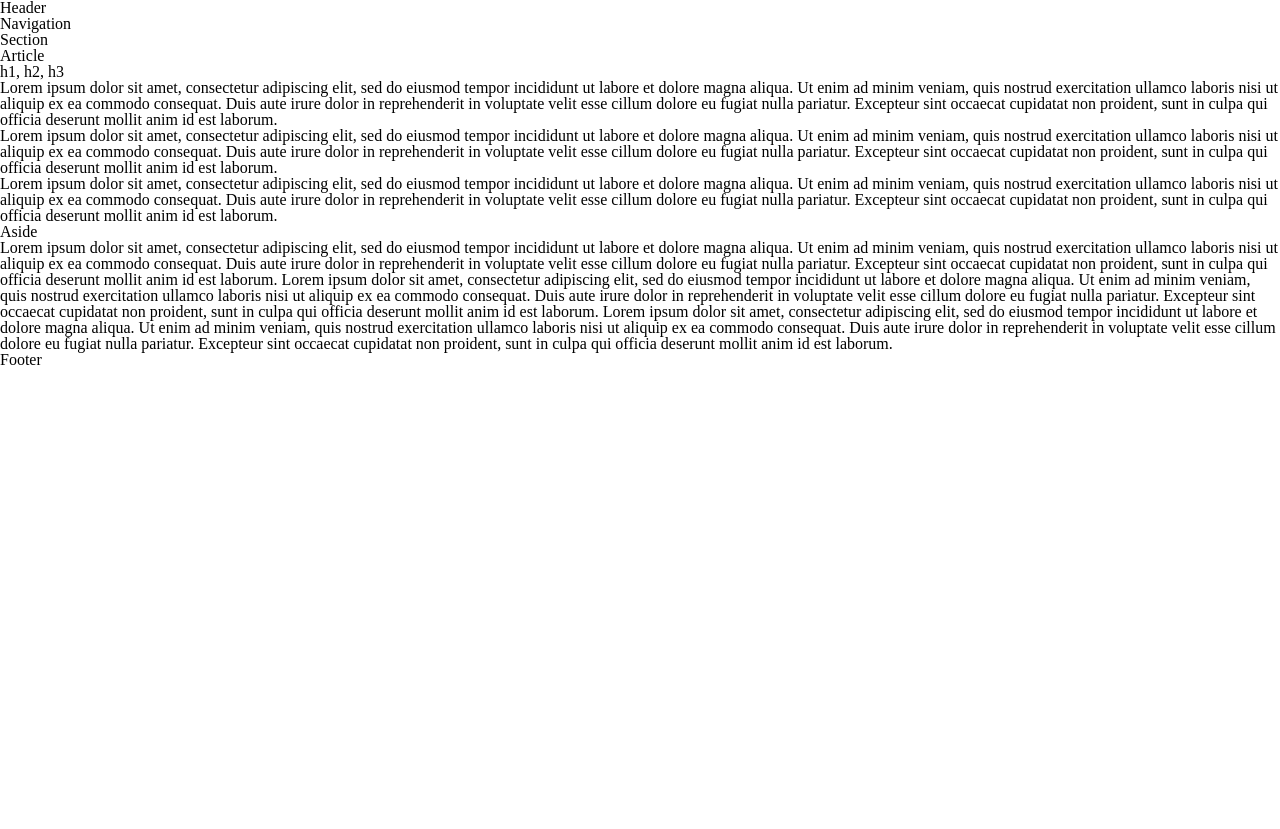
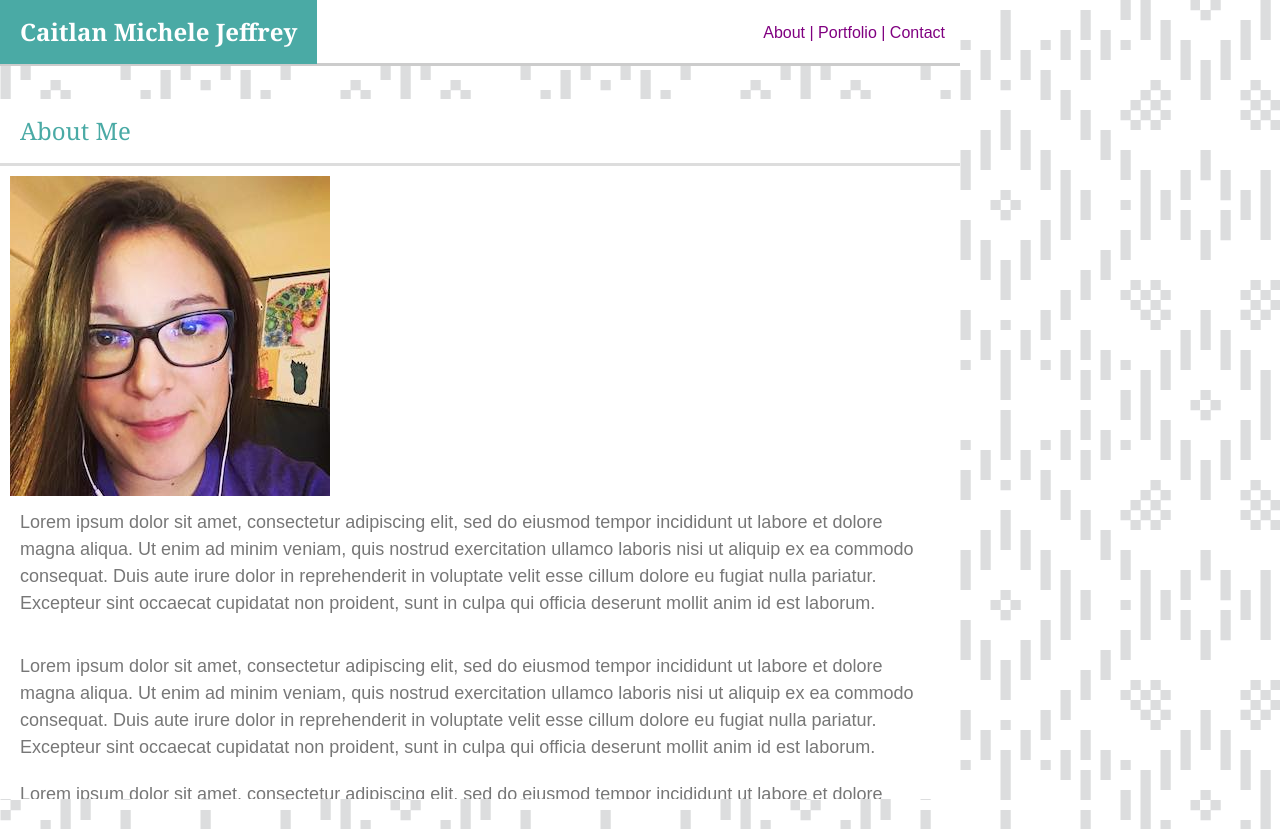
Before and after one commit to caitlanjeffrey/basic-portfolio, a plain HTML site: page about.html in a window 1280 px wide. Before the commit the page ends 800 px from the top, so only its background shows below. Drawn offline with Linux system fonts and the light colour scheme.

Commit message:
style for about section close to done

```diff
--- a/about.html
+++ b/about.html
@@ -4,46 +4,36 @@
     <meta charset="UTF-8">
     <meta name="viewport" content="width=device-width, initial-scale=1.0">
     <meta http-equiv="X-UA-Compatible" content="ie=edge">
-    <link rel="stylesheet" href="assets/css/reset.css"><!--reset.css first!-->
-    <link rel="stylesheet" href="assets/css/style.css">
     <title>HW1-Basic Portfolio</title>
+    <link rel="stylesheet" type="text/css" href="/assets/css/reset.css">
+    <link rel="stylesheet" type="text/css" href="/assets/css/style.css">
 </head>
 
-<body>
-    <header>
-        <h1>Header</h1>
-    </header>
-
-    <nav>
-        <h2>Navigation</h2>
-    </nav>
-
+<body background="assets/images/folk-pattern.png">
     <section>
-        <h3>Section</h3>
-        <article>
-            <h4>Article</h4>
-                <div class="h1,h2,h3">
-                    <h5>h1, h2, h3</h5>
-                </div>
-            <div id="p">
-                <p>Lorem ipsum dolor sit amet, consectetur adipiscing elit, sed do eiusmod tempor incididunt ut labore et dolore magna aliqua. Ut enim ad minim veniam, quis nostrud exercitation ullamco laboris nisi ut aliquip ex ea commodo consequat. Duis aute irure dolor in reprehenderit in voluptate velit esse cillum dolore eu fugiat nulla pariatur. Excepteur sint occaecat cupidatat non proident, sunt in culpa qui officia deserunt mollit anim id est laborum.</p>
-                <p>Lorem ipsum dolor sit amet, consectetur adipiscing elit, sed do eiusmod tempor incididunt ut labore et dolore magna aliqua. Ut enim ad minim veniam, quis nostrud exercitation ullamco laboris nisi ut aliquip ex ea commodo consequat. Duis aute irure dolor in reprehenderit in voluptate velit esse cillum dolore eu fugiat nulla pariatur. Excepteur sint occaecat cupidatat non proident, sunt in culpa qui officia deserunt mollit anim id est laborum.</p>
-                <p>Lorem ipsum dolor sit amet, consectetur adipiscing elit, sed do eiusmod tempor incididunt ut labore et dolore magna aliqua. Ut enim ad minim veniam, quis nostrud exercitation ullamco laboris nisi ut aliquip ex ea commodo consequat. Duis aute irure dolor in reprehenderit in voluptate velit esse cillum dolore eu fugiat nulla pariatur. Excepteur sint occaecat cupidatat non proident, sunt in culpa qui officia deserunt mollit anim id est laborum.</p>
-            </div>
-        </article>
+        <h1>Caitlan Michele Jeffrey</h1>
+        <nav>
+            <ul>
+                <li><a href="about.html">   About  |</a></li>
+                <li><a href="portfolio.html">   Portfolio  |</a></li>
+                <li><a href="contact.html"> Contact</a></li>
+            </ul>
+        </nav>
     </section>
 
-    <aside>
-        <h3>Aside</h3>
-        <div id="p1">
-            <p1>Lorem ipsum dolor sit amet, consectetur adipiscing elit, sed do eiusmod tempor incididunt ut labore et dolore magna aliqua. Ut enim ad minim veniam, quis nostrud exercitation ullamco laboris nisi ut aliquip ex ea commodo consequat. Duis aute irure dolor in reprehenderit in voluptate velit esse cillum dolore eu fugiat nulla pariatur. Excepteur sint occaecat cupidatat non proident, sunt in culpa qui officia deserunt mollit anim id est laborum.</p1>
-            <p1>Lorem ipsum dolor sit amet, consectetur adipiscing elit, sed do eiusmod tempor incididunt ut labore et dolore magna aliqua. Ut enim ad minim veniam, quis nostrud exercitation ullamco laboris nisi ut aliquip ex ea commodo consequat. Duis aute irure dolor in reprehenderit in voluptate velit esse cillum dolore eu fugiat nulla pariatur. Excepteur sint occaecat cupidatat non proident, sunt in culpa qui officia deserunt mollit anim id est laborum.</p1>
-            <p1>Lorem ipsum dolor sit amet, consectetur adipiscing elit, sed do eiusmod tempor incididunt ut labore et dolore magna aliqua. Ut enim ad minim veniam, quis nostrud exercitation ullamco laboris nisi ut aliquip ex ea commodo consequat. Duis aute irure dolor in reprehenderit in voluptate velit esse cillum dolore eu fugiat nulla pariatur. Excepteur sint occaecat cupidatat non proident, sunt in culpa qui officia deserunt mollit anim id est laborum.</p1>
-        </div><!--end of paragraph1-->
-    </aside>
+    <div class="content">
+        <h2>About Me</h2>
+        <div class="image-1">
+            <img src="assets/images/profile-picture.jpg" alt="profile" title="profile" float="left">
+
+        <p>Lorem ipsum dolor sit amet, consectetur adipiscing elit, sed do eiusmod tempor incididunt ut labore et dolore magna aliqua. Ut enim ad minim veniam, quis nostrud exercitation ullamco laboris nisi ut aliquip ex ea commodo consequat. Duis aute irure dolor in reprehenderit in voluptate velit esse cillum dolore eu fugiat nulla pariatur. Excepteur sint occaecat cupidatat non proident, sunt in culpa qui officia deserunt mollit anim id est laborum.</p>
+        <br>
+        <p>Lorem ipsum dolor sit amet, consectetur adipiscing elit, sed do eiusmod tempor incididunt ut labore et dolore magna aliqua. Ut enim ad minim veniam, quis nostrud exercitation ullamco laboris nisi ut aliquip ex ea commodo consequat. Duis aute irure dolor in reprehenderit in voluptate velit esse cillum dolore eu fugiat nulla pariatur. Excepteur sint occaecat cupidatat non proident, sunt in culpa qui officia deserunt mollit anim id est laborum.</p>
+        <p>Lorem ipsum dolor sit amet, consectetur adipiscing elit, sed do eiusmod tempor incididunt ut labore et dolore magna aliqua. Ut enim ad minim veniam, quis nostrud exercitation ullamco laboris nisi ut aliquip ex ea commodo consequat. Duis aute irure dolor in reprehenderit in voluptate velit esse cillum dolore eu fugiat nulla pariatur. Excepteur sint occaecat cupidatat non proident, sunt in culpa qui officia deserunt mollit anim id est laborum.</p>
+    </div>
 
     <footer>
-        <h5>Footer</h5>
+        <h3>Copyright &copy; 2019</h3>
     </footer>
 
 </body>
--- a/assets/css/style.css
+++ b/assets/css/style.css
@@ -1,4 +1,101 @@
-.main-header {
+body {
     margin: 0px;
-    background-color: white;
+    padding: 0px;
+    width: 960px;
+    font-family: Arial, Helvetica, sans-serif;
+    color: #777777;
 }
+
+section {
+    height: 63px;
+    width: 960px;
+    background-color: #ffffff;
+    display: inline-block;
+    border: 3px #cccccc;
+    border-bottom-style: solid;
+}
+
+h1 {
+    padding: 20px;
+    font-size: 24px;
+    font-family: Georgia, 'Times New Roman', Times, serif;
+    color: #ffffff;
+    font-weight: bold;
+    background-color: #4aaaa5;
+    float: left;
+}
+
+nav {
+    padding: 25px 15px 15px 0px;
+    float: right;
+}
+
+ul {
+    list-style-type: none;
+    margin: 0px;
+    padding: 0px;
+}
+
+li {
+    display: inline;
+}
+
+a:link {
+    text-decoration: none;
+    color: purple;
+}
+
+a:visited {
+    text-decoration: none;
+    color: grey;
+}
+
+a:hover {
+    text-decoration: underline;
+    color: hotpink;
+}
+
+a:active {
+    text-decoration: underline;
+    color: blue;
+}
+
+.content {
+  margin: 30px 0px 30px 0px;
+  height: 700px;
+  width: 960px;
+  background-color: #ffffff;
+  display: block;
+  overflow: scroll;
+}
+
+h2 {
+  padding: 20px;
+  width: 960px;
+  font-size: 24px;
+  font-family: Georgia, 'Times New Roman', Times, serif;
+  color: #4aaaa5;
+  display: inline-block;
+  border: 3px #dddddd;
+  border-bottom-style: solid;
+}
+
+.image-1 {
+  padding: 10px;
+}
+
+p {
+  padding: 10px;
+  font-size: 18px;
+  line-height: 150%;
+}
+
+footer {
+  height: 30px;
+  padding: 30px 0px 0px 0px;
+  background-color: #666666;
+  border: 5px #4aaaa5;
+  border-top-style: solid;
+  text-align: center;
+  color: #ffffff;
+}
```
Also changed, not shown: contact.html (+12 -12 lines), portfolio.html (+14 -14 lines).
